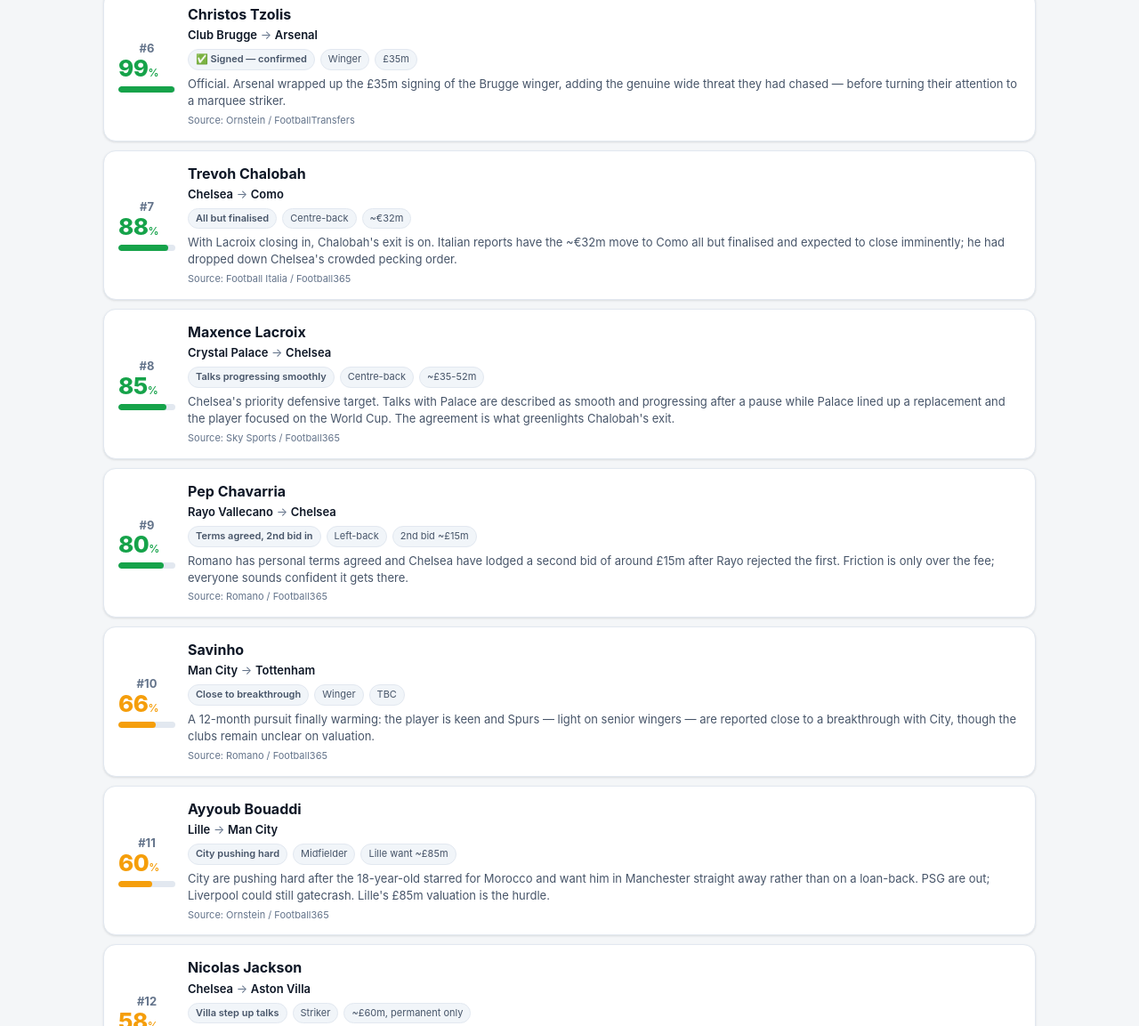
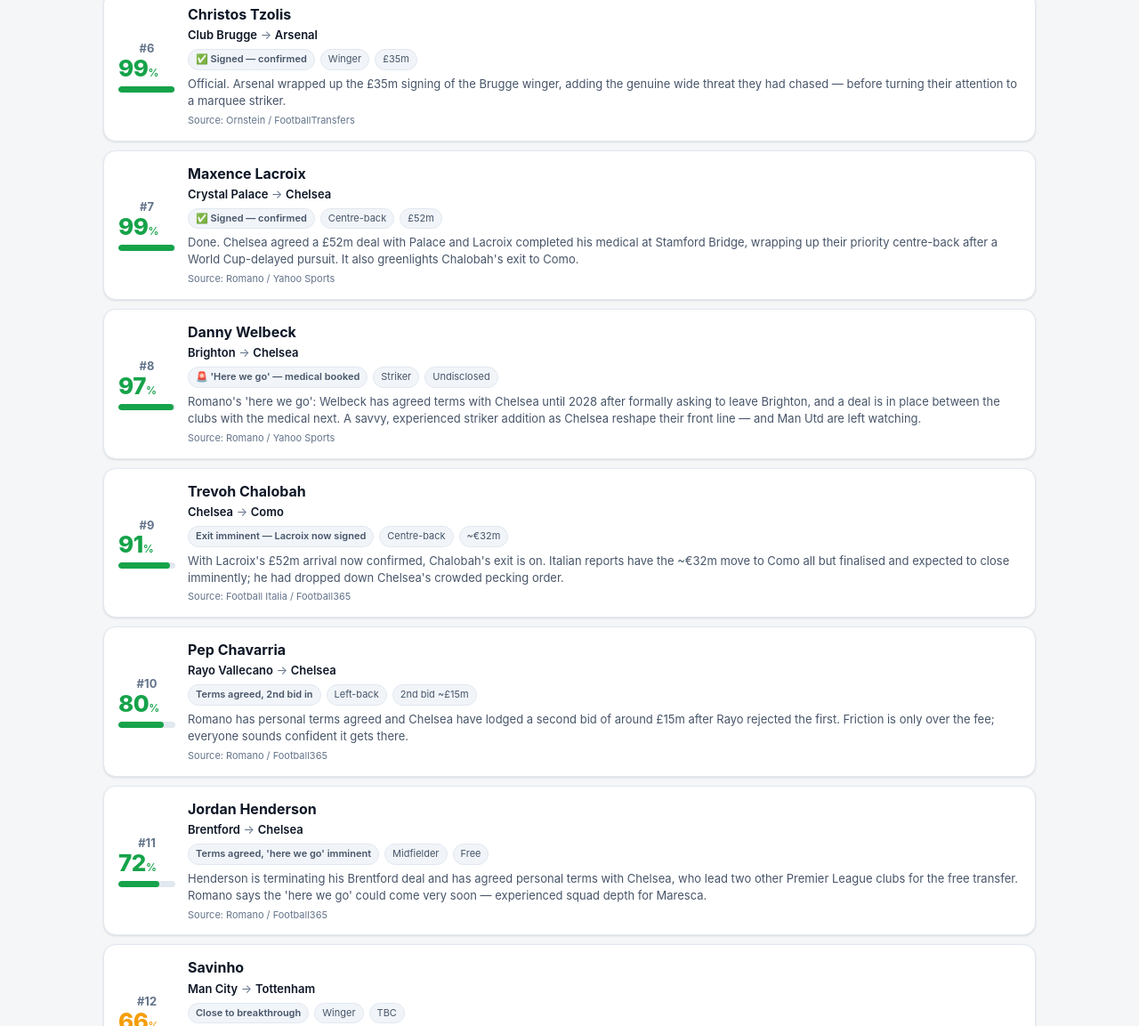
Before and after one commit to andrewgortondigital-pixel/transfer-rumours, a plain HTML site: page index.html in a window 1280 px wide. Shown: the part 1169-2322 px from the top of the page at 89% size. Drawn offline with Linux system fonts and the light colour scheme.

Commit message:
Auto refresh 2026-07-29

```diff
--- a/index.html
+++ b/index.html
@@ -166,8 +166,10 @@
   {player:"Lucas Digne", from:"Aston Villa", to:"PSG", pos:"Left-back", fee:"£8.5m release clause", stage:"✅ Signed — confirmed", score:99, why:"Done. PSG activated the £8.5m release clause and the 33-year-old has finalised his Paris return; Villa have Maatsen ready and save a big wage.", src:"Romano / Yahoo Sports"},
   {player:"Daizen Maeda", from:"Celtic", to:"Ipswich Town", pos:"Forward", fee:"~£10m", stage:"✅ Signed — confirmed", score:99, why:"Confirmed on 25 July — Maeda becomes the first Japanese player to join Ipswich in a roughly £10m move from Celtic, giving the promoted side proven pace and running for the step up.", src:"FootballTransfers"},
   {player:"Christos Tzolis", from:"Club Brugge", to:"Arsenal", pos:"Winger", fee:"£35m", stage:"✅ Signed — confirmed", score:99, why:"Official. Arsenal wrapped up the £35m signing of the Brugge winger, adding the genuine wide threat they had chased — before turning their attention to a marquee striker.", src:"Ornstein / FootballTransfers"},
-  {player:"Trevoh Chalobah", from:"Chelsea", to:"Como", pos:"Centre-back", fee:"~€32m", stage:"All but finalised", score:88, why:"With Lacroix closing in, Chalobah's exit is on. Italian reports have the ~€32m move to Como all but finalised and expected to close imminently; he had dropped down Chelsea's crowded pecking order.", src:"Football Italia / Football365"},
-  {player:"Maxence Lacroix", from:"Crystal Palace", to:"Chelsea", pos:"Centre-back", fee:"~£35-52m", stage:"Talks progressing smoothly", score:85, why:"Chelsea's priority defensive target. Talks with Palace are described as smooth and progressing after a pause while Palace lined up a replacement and the player focused on the World Cup. The agreement is what greenlights Chalobah's exit.", src:"Sky Sports / Football365"},
+  {player:"Danny Welbeck", from:"Brighton", to:"Chelsea", pos:"Striker", fee:"Undisclosed", stage:"🚨 'Here we go' — medical booked", score:97, why:"Romano's 'here we go': Welbeck has agreed terms with Chelsea until 2028 after formally asking to leave Brighton, and a deal is in place between the clubs with the medical next. A savvy, experienced striker addition as Chelsea reshape their front line — and Man Utd are left watching.", src:"Romano / Yahoo Sports"},
+  {player:"Jordan Henderson", from:"Brentford", to:"Chelsea", pos:"Midfielder", fee:"Free", stage:"Terms agreed, 'here we go' imminent", score:72, why:"Henderson is terminating his Brentford deal and has agreed personal terms with Chelsea, who lead two other Premier League clubs for the free transfer. Romano says the 'here we go' could come very soon — experienced squad depth for Maresca.", src:"Romano / Football365"},
+  {player:"Trevoh Chalobah", from:"Chelsea", to:"Como", pos:"Centre-back", fee:"~€32m", stage:"Exit imminent — Lacroix now signed", score:91, why:"With Lacroix's £52m arrival now confirmed, Chalobah's exit is on. Italian reports have the ~€32m move to Como all but finalised and expected to close imminently; he had dropped down Chelsea's crowded pecking order.", src:"Football Italia / Football365"},
+  {player:"Maxence Lacroix", from:"Crystal Palace", to:"Chelsea", pos:"Centre-back", fee:"£52m", stage:"✅ Signed — confirmed", score:99, why:"Done. Chelsea agreed a £52m deal with Palace and Lacroix completed his medical at Stamford Bridge, wrapping up their priority centre-back after a World Cup-delayed pursuit. It also greenlights Chalobah's exit to Como.", src:"Romano / Yahoo Sports"},
   {player:"Pep Chavarria", from:"Rayo Vallecano", to:"Chelsea", pos:"Left-back", fee:"2nd bid ~£15m", stage:"Terms agreed, 2nd bid in", score:80, why:"Romano has personal terms agreed and Chelsea have lodged a second bid of around £15m after Rayo rejected the first. Friction is only over the fee; everyone sounds confident it gets there.", src:"Romano / Football365"},
   {player:"Savinho", from:"Man City", to:"Tottenham", pos:"Winger", fee:"TBC", stage:"Close to breakthrough", score:66, why:"A 12-month pursuit finally warming: the player is keen and Spurs — light on senior wingers — are reported close to a breakthrough with City, though the clubs remain unclear on valuation.", src:"Romano / Football365"},
   {player:"Ayyoub Bouaddi", from:"Lille", to:"Man City", pos:"Midfielder", fee:"Lille want ~£85m", stage:"City pushing hard", score:60, why:"City are pushing hard after the 18-year-old starred for Morocco and want him in Manchester straight away rather than on a loan-back. PSG are out; Liverpool could still gatecrash. Lille's £85m valuation is the hurdle.", src:"Ornstein / Football365"},
@@ -203,9 +205,9 @@
   "Aston Villa": {tags:["Forward","Goalkeeper"], text:"Banked a huge £117m Rogers fee and have reinvested fast: Joao Gomes (£38m) and Manzambi are in to rebuild midfield, and Garnacho has joined on loan to add wide threat. The outstanding need is a front-line replacement for Rogers — Villa are ready to break their record for Chelsea's Nicolas Jackson on a permanent deal — plus a keeper if Martínez follows Digne (now off to PSG) out of the door."},
   "Bournemouth": {tags:["Centre-back","Striker"], text:"A left-sided centre-back to replace Senesi and a new striker are the priorities, all while fending off bids for prized assets Rayan, Kroupi and Alex Scott."},
   "Brentford": {tags:["Left winger","Central mid"], text:"Left wing and central midfield are the target areas after early recruitment; Igor Thiago (£100m+) is not for sale, so funds are there to strengthen the spine."},
-  "Brighton": {tags:["Right-back","Centre-back","Striker"], text:"A busy list: right-back, centre-back, midfield and a striker, while resisting Man Utd's push for Carlos Baleba which would fund much of it."},
+  "Brighton": {tags:["Right-back","Centre-back","Striker"], text:"A busy list: right-back, centre-back, midfield and a striker — a need sharpened by Danny Welbeck's 'here we go' exit to Chelsea — all while resisting Man Utd's push for Carlos Baleba, which would fund much of it."},
   "Coventry City": {tags:["Centre-back","Left-back","Goalkeeper"], text:"Up from the Championship and needing Premier League quality across the pitch — a centre-back, a left-back and a goalkeeper are the priorities, with significant investment required to give themselves a chance of staying up."},
-  "Chelsea": {tags:["Left-back"], text:"Rogers is in as the marquee creator and the centre-back looks close with Lacroix talks progressing smoothly; now the outstanding target is a left-back (Chavarría close), while thinning a crowded squad — Chalobah is all but gone to Como, Garnacho has left on loan to Villa, and Jackson, Delap and Neto are all potential exits."},
+  "Chelsea": {tags:["Left-back"], text:"Rogers is in as the marquee creator and the centre-back box is now ticked with Lacroix's £52m arrival confirmed; Welbeck has agreed a 'here we go' move to add experience up top, with Henderson lined up as a free-transfer squad addition. The outstanding target is a left-back (Chavarría close), all while thinning a crowded squad — Chalobah is off to Como, Garnacho has left on loan to Villa, and Jackson, Delap and Neto are potential exits."},
   "Crystal Palace": {tags:["Centre-back","Central mid","Wing-back"], text:"Reinvesting the Lacroix money into a centre-back, two central midfielders and a right wing-back, with a real fight on to keep Adam Wharton and Ismaila Sarr from bigger clubs."},
   "Everton": {tags:["Right-back","Striker","Defensive mid"], text:"Right-back, a striker (pushing hard for Delap) and a defensive midfielder are the priorities as Moyes reshapes the squad; a Grealish loan has also been explored."},
   "Fulham": {tags:["Striker","Winger","Right-back"], text:"Need a striker after Jiménez's exit, a winger with loan/contract situations unresolved, and a right-back — with a new manager appointment still being finalised."},
```
